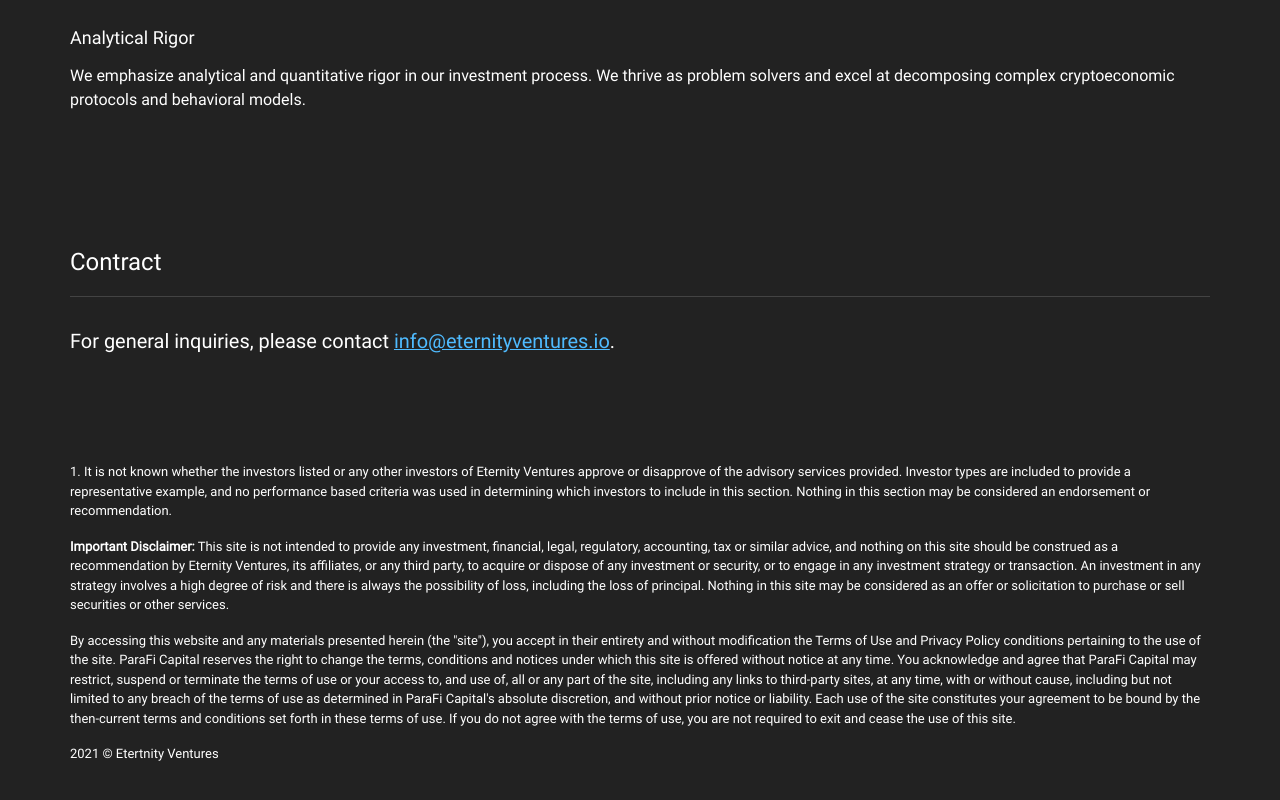
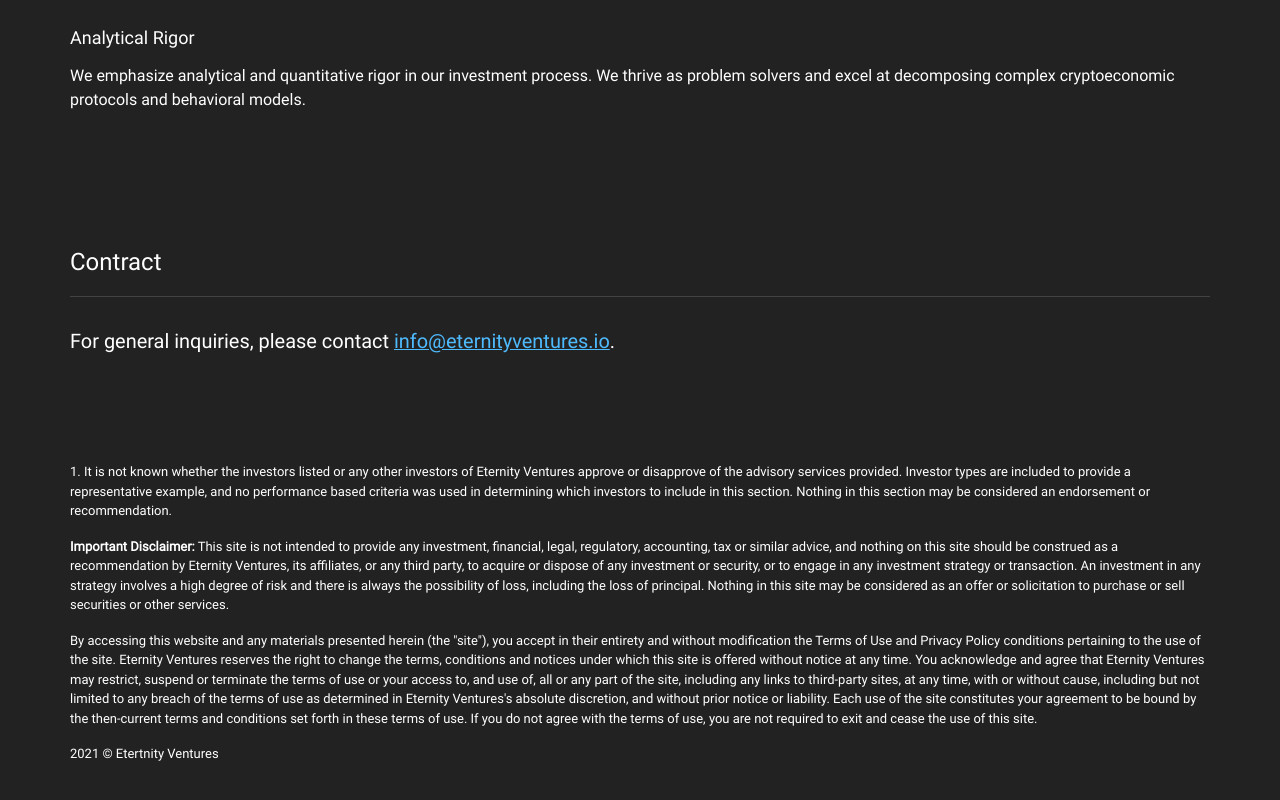
Before and after one commit to ghxstGoat111/landingpage, a React (Create React App) app: page / in a window 1280 px wide. Shown: the part 1354-2154 px from the top of the page. Built offline with nearby package versions, Linux system fonts and the light colour scheme.

Commit message:
Update App.js

```diff
--- a/src/App.js
+++ b/src/App.js
@@ -81,7 +81,7 @@
         <b>Important Disclaimer:</b> This site is not intended to provide any investment, financial, legal, regulatory, accounting, tax or similar advice, and nothing on this site should be construed as a recommendation by Eternity Ventures, its affiliates, or any third party, to acquire or dispose of any investment or security, or to engage in any investment strategy or transaction. An investment in any strategy involves a high degree of risk and there is always the possibility of loss, including the loss of principal. Nothing in this site may be considered as an offer or solicitation to purchase or sell securities or other services.
         </p>
         <p>
-        By accessing this website and any materials presented herein (the "site"), you accept in their entirety and without modification the Terms of Use and Privacy Policy conditions pertaining to the use of the site. ParaFi Capital reserves the right to change the terms, conditions and notices under which this site is offered without notice at any time. You acknowledge and agree that ParaFi Capital may restrict, suspend or terminate the terms of use or your access to, and use of, all or any part of the site, including any links to third-party sites, at any time, with or without cause, including but not limited to any breach of the terms of use as determined in ParaFi Capital's absolute discretion, and without prior notice or liability. Each use of the site constitutes your agreement to be bound by the then-current terms and conditions set forth in these terms of use. If you do not agree with the terms of use, you are not required to exit and cease the use of this site.
+        By accessing this website and any materials presented herein (the "site"), you accept in their entirety and without modification the Terms of Use and Privacy Policy conditions pertaining to the use of the site. Eternity Ventures reserves the right to change the terms, conditions and notices under which this site is offered without notice at any time. You acknowledge and agree that Eternity Ventures may restrict, suspend or terminate the terms of use or your access to, and use of, all or any part of the site, including any links to third-party sites, at any time, with or without cause, including but not limited to any breach of the terms of use as determined in Eternity Ventures's absolute discretion, and without prior notice or liability. Each use of the site constitutes your agreement to be bound by the then-current terms and conditions set forth in these terms of use. If you do not agree with the terms of use, you are not required to exit and cease the use of this site.
         </p><p>2021 © Etertnity Ventures</p>
         </div>
       </footer>
```
